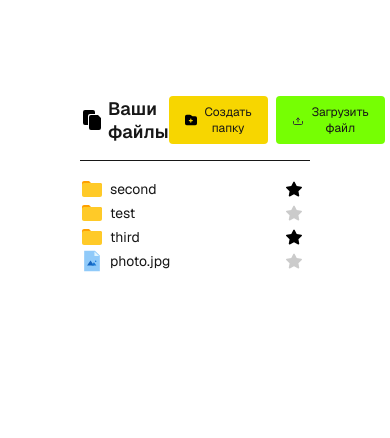
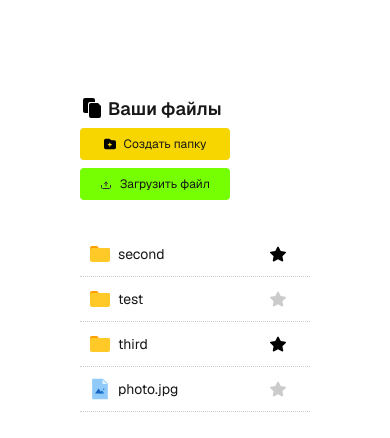
Before and after one commit to denispan/rshb-file-tree, a Next.js app: page / in a window 390 px wide. Shown: the top 438 px of the page. Built offline with nearby package versions, Linux system fonts and the light colour scheme.

Commit message:
add skeleton, ErrorDisplay, responsive styles

```diff
--- a/package.json
+++ b/package.json
@@ -12,6 +12,7 @@
     "next": "15.3.3",
     "react": "^19.0.0",
     "react-dom": "^19.0.0",
+    "react-loading-skeleton": "^3.5.0",
     "zustand": "^5.0.5"
   },
   "devDependencies": {
--- /dev/null
+++ b/src/components/ErrorDisplay/index.tsx
@@ -0,0 +1,17 @@
+import styles from './styles.module.css';
+import React from 'react';
+
+interface ErrorDisplayProps {
+    errorMessage?: string | null;
+}
+
+const ErrorDisplay: React.FC<ErrorDisplayProps> = ({ errorMessage }) => {
+    return (
+      <div className={styles.error}>
+        <h3><span role="img" aria-label="error">❌</span> Произошла ошибка!</h3>
+        {errorMessage && <p>{errorMessage}</p>}
+      </div>
+    )
+  }
+
+export default ErrorDisplay;
--- /dev/null
+++ b/src/components/ErrorDisplay/styles.module.css
@@ -0,0 +1,21 @@
+.error {
+  display: flex;
+  flex-direction: column;
+  align-items: center;
+  padding: 24px;
+  gap: 8px;
+}
+
+.error h3 {
+  @media (max-width: 575px) {
+    display: flex;
+    flex-direction: column;
+    align-items: center;
+    gap: 4px;
+    text-align: center;
+  }
+}
+
+.error p {
+  color: var(--color-vivid-red);
+}
--- a/src/components/FileItem/styles.module.css
+++ b/src/components/FileItem/styles.module.css
@@ -2,21 +2,31 @@
   display: flex;
   justify-content: space-between;
   align-items: center;
+  padding: 10px 0 10px 8px;
+  width: 100%;
 }
 
 .title {
   display: flex;
   align-items: center;
   gap: 6px;
+  flex: 1;
+  min-width: 0;
+  overflow: hidden;
 }
 
 .name {
   font-size: 14px;
+  max-width: 80%;
+  white-space: nowrap;
+  overflow: hidden;
+  text-overflow: ellipsis;
 }
 
 .favorite {
   width: 24px;
   height: 24px;
+  margin-right: 16px;
 }
 
 .favoriteActive {
--- a/src/components/FileTree/index.tsx
+++ b/src/components/FileTree/index.tsx
@@ -5,6 +5,9 @@ import React, { useEffect } from 'react';
 import Button from '@/components/Button';
 import FileItem from '@/components/FileItem';
 import { useAppStore } from '@/store/useAppStore';
+import Skeleton from 'react-loading-skeleton';
+import 'react-loading-skeleton/dist/skeleton.css';
+import ErrorDisplay from '../ErrorDisplay';
 
 
 const FileTree: React.FC = () => {
@@ -19,7 +22,7 @@ const FileTree: React.FC = () => {
   const currentItems = store.currentFolder?.children;
   const showBackButton = Boolean(store.currentFolder?.parentId);
 
-  const handleBackClick = () => {
+  const handleUpClick = () => {
     store.navigateUp();
   };
 
@@ -29,16 +32,34 @@ const FileTree: React.FC = () => {
     }
 
     return (
+      <div className={styles.upButtonContainer}>
         <Button
           title="..."
           bgColor="default"
-          onClick={handleBackClick}
+          onClick={handleUpClick}
         />
+      </div>
+    );
+  }
+
+  const renderSkeletons = () => {
+    return (
+      <div className={styles.loading}>
+        {Array(3).fill(0).map((_, index) => (
+          <div className={styles.skeletonItem} key={index}>
+            <div className={styles.skeletonLeft}>
+              <Skeleton circle width={24} height={24} />
+              <Skeleton width={150} height={14} style={{ marginLeft: 6 }} />
+            </div>
+            <Skeleton circle width={24} height={24} style={{ marginRight: 16 }} />
+          </div>
+        ))}
+      </div>
     );
   }
 
   return (
-    <>
+    <div className={styles.container}>
       <header className={styles.header}>
         <div className={styles.title}>
           <img src="/icons/files.svg" alt="current folder title" width={24} height={24} />
@@ -55,25 +76,26 @@ const FileTree: React.FC = () => {
         </div>
       </header>
 
-      <div>
       {renderUpButton()}
+
+      <div className={styles.listContainer}>
         {store.isLoading ? (
-          <div className={styles.loading}>Загрузка...</div>
+          renderSkeletons()
         ) : store.error ? (
-          <div className={styles.error}>{store.error}</div>
+          <ErrorDisplay errorMessage={store.error} />
         ) : (
           currentItems && currentItems.length > 0 ? (
-          <ul>
+            <ul className={styles.list}>
               {currentItems.map((item) => (
                 <li className={styles.listItem} key={item.id}>
                   <FileItem item={item} />
                 </li>
               ))}
             </ul>
-        ) : <p>Папка пуста</p>
+          ) : <p className={styles.textEmpty}>Папка пуста</p>
         )}
       </div>
-    </>
+    </div>
   )
 }
 
--- a/src/components/FileTree/styles.module.css
+++ b/src/components/FileTree/styles.module.css
@@ -1,24 +1,103 @@
+.container {
+  display: flex;
+  flex-direction: column;
+  height: 100%;
+}
+
 .header {
   display: flex;
   justify-content: space-between;
   align-items: center;
   padding: 16px 0;
   margin-bottom: 16px;
-  border-bottom: 1px solid var(--color-rich-black);
+
+  @media (max-width: 768px) {
+    flex-direction: column;
+    align-items: stretch;
+    gap: 8px;
+
+    .title {
+      width: 100%;
+    }
+  }
 }
 
 .title {
   display: flex;
   align-items: center;
   gap: 4px;
+  flex: 1;
 }
 
 .title h3 {
   font-size: 18px;
   font-weight: 600;
+  max-width: 80%;
+  white-space: nowrap;
+  overflow: hidden;
+  text-overflow: ellipsis;
 }
 
 .buttons {
   display: flex;
   gap: 8px;
+
+  button {
+    width: 150px;
+  }
+
+  @media (max-width: 575px) {
+    flex-direction: column;
+    align-items: flex-start;
+    gap: 8px;
+  }
 }
+
+.upButtonContainer button {
+  font-size: 24px;
+  padding: 0 32px 0 12px;
+}
+
+.listContainer {
+  flex: 1;
+  overflow: hidden;
+}
+
+.list {
+  height: 100%;
+  overflow-y: auto;
+}
+
+.listItem {
+  border-bottom: 1px dotted var(--color-light-gray);
+  transition: background-color 0.2s ease;
+  &:hover {
+    background-color: var(--color-light-gray);
+  }
+}
+
+.textEmpty {
+  padding: 10px 0 10px 8px;
+}
+
+/* Стили для скелетонов */
+.loading {
+  width: 100%;
+}
+
+.skeletonItem {
+  display: flex;
+  justify-content: space-between;
+  align-items: center;
+  padding: 10px 0;
+  width: 100%;
+  border-bottom: 1px dotted var(--color-light-gray);
+}
+
+.skeletonLeft {
+  display: flex;
+  align-items: center;
+  flex: 1;
+  min-width: 0;
+  overflow: hidden;
+}
--- a/src/styles/variables.css
+++ b/src/styles/variables.css
@@ -1,6 +1,9 @@
 :root {
-    --color-white: #ffffff;
+    /* Colors */
+    --color-white: #FFF;
+    --color-light-gray: #CCC;
     --color-rich-black: #171717;
-    --color-golden-yellow: #f7d600;
-    --color-lime-green: #76ff03;
+    --color-golden-yellow: #F7D600;
+    --color-lime-green: #76FF03;
+    --color-vivid-red: #FF4444;
 }
```
Also changed, not shown: 2 other files (tests, documents, lock files or other folders). Lines whose indentation alone changed are shown as unchanged.
